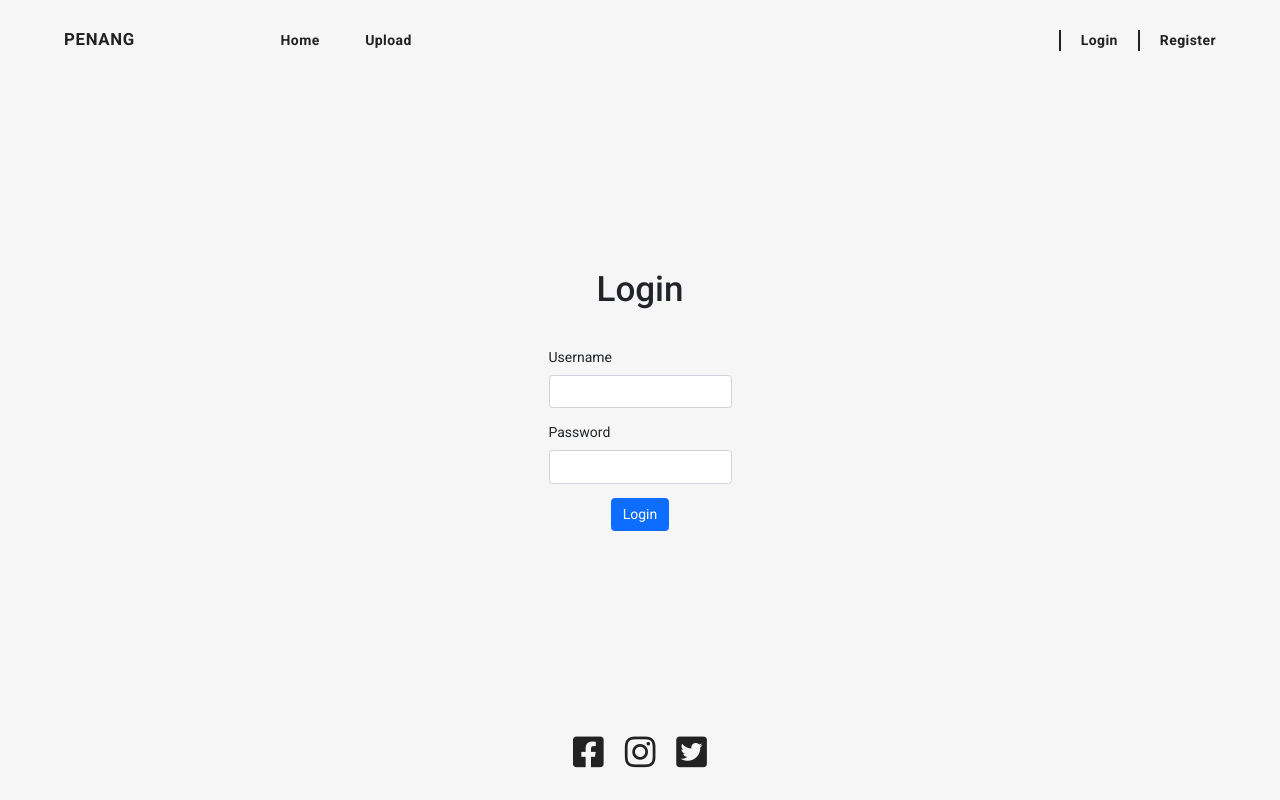
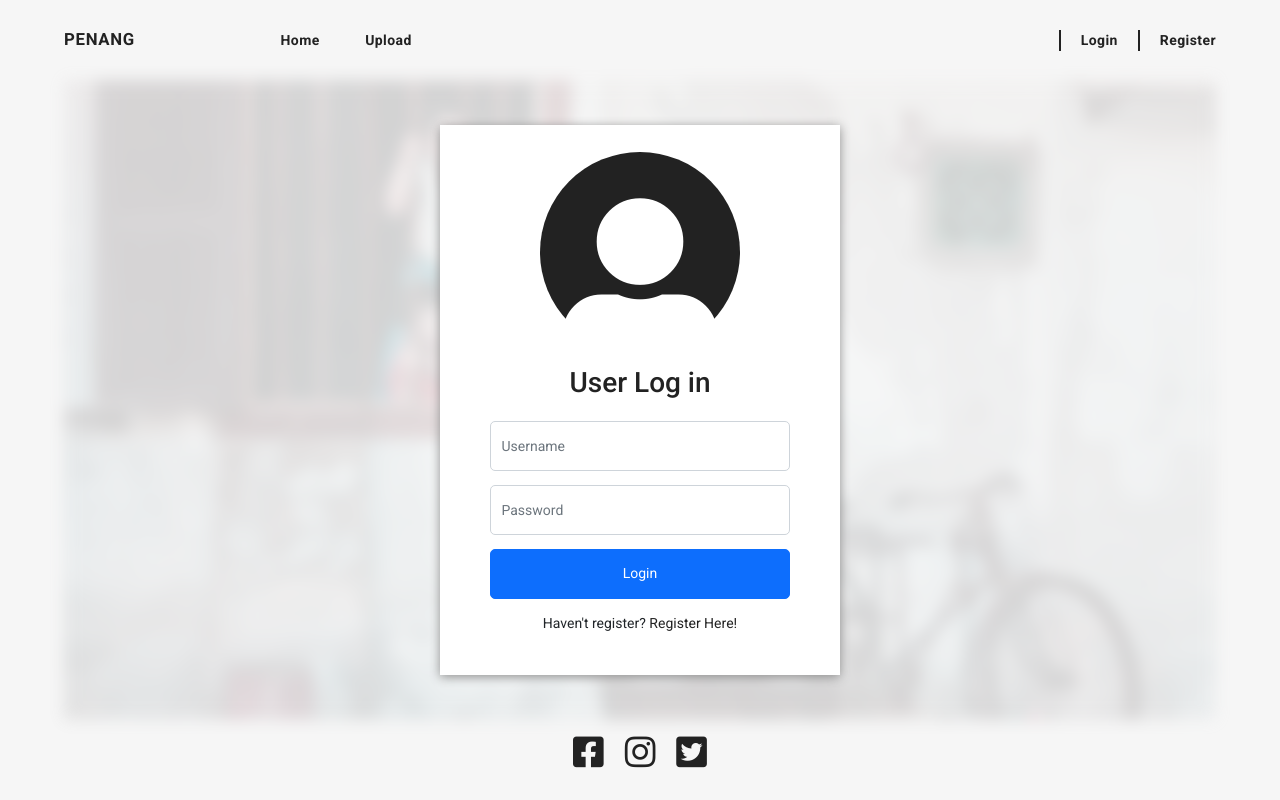
Before and after one commit to lizhang4/MultimediaProject2, a PHP site: page /multimediaproject2/login.php in a window 1280 px wide. Run offline with PHP 8.4, Linux system fonts and the light colour scheme; some libraries are stand-ins or nearby versions.

Commit message:
Added css to login page

```diff
--- /dev/null
+++ b/CSS/loginSignup.css
@@ -0,0 +1,83 @@
+@import url('https://fonts.googleapis.com/css2?family=Roboto:ital,wght@0,100;0,300;0,400;0,500;0,700;0,900;1,100;1,300;1,400;1,500;1,700;1,900&display=swap');
+:root {
+    --color_white: #ffffff;
+    --color_background: #F6F6F6;
+    --color_text: #B5B5B5;
+    --color_body: #8F8F8F;
+    --color_title2: #6D6D6D;
+    --color_title1: #222222;
+
+    --color_red: #DE4C4C;
+    --color_blue: #5D84EA;
+    --color_highlight: #FF8710;
+}
+
+*{
+    margin: 0;
+    padding: 0;
+    box-sizing: border-box;
+    font-size: 14px;
+    font-family: "Roboto", sans-serif;
+    scroll-behavior: smooth;
+}
+
+
+
+.login-container {
+    height: 80vh;
+    position: relative;
+
+}
+
+.login-container::before {
+    content: "";
+    background-image: url(../imgs/HeroImage.jpg);
+    background-size: cover;
+    position: absolute;
+    left: 0;
+    top: 0;
+    bottom: 0;
+    right: 0;
+    background-position: center;
+    opacity: 0.15;
+    z-index: -1;
+
+    filter: blur(8px);
+    -webkit-filter: blur(8px);
+}
+
+.login-container .box {
+    width: 400px;
+    height: 550px;
+    background-color: var(--color_white);
+    box-shadow:  0px 2px 10px 0.25px var(--color_body);
+}
+
+.login-container .account-img {
+    border-radius: 50%;
+    background-color: #222222;
+    width: 200px;
+    height: 200px;
+    position: relative;
+}
+
+.login-container .account-img i {
+    position: absolute;
+    bottom: 0;
+    left: 50%;
+    transform: translateX(-50%);
+    color: var(--color_white);
+    font-size: 11rem;
+}
+
+.login-container h1 {
+    font-size: 2rem;
+    font-weight: 500;
+    color: var(--color_title1);
+}
+
+.login-container input,.login-container button {
+    height: 50px;
+    width: 300px;
+    border-radius: 5px;
+}
--- a/header.php
+++ b/header.php
@@ -28,6 +28,7 @@
     <link rel="stylesheet" href="https://pro.fontawesome.com/releases/v5.10.0/css/all.css" integrity="sha384-AYmEC3Yw5cVb3ZcuHtOA93w35dYTsvhLPVnYs9eStHfGJvOvKxVfELGroGkvsg+p" crossorigin="anonymous"/>
     <link rel="stylesheet" href="./CSS/style.css">
     <link rel="stylesheet" href="./CSS/profile.css">
+    <link rel="stylesheet" href="./CSS/loginSignup.css">
 
 
     <!-- JS -->
--- a/login.php
+++ b/login.php
@@ -5,18 +5,25 @@
 
 
 
-<form id="loginForm" class="CRUD-container d-flex flex-column justify-content-center align-items-center" enctype="multipart/form-data">
-    <h1 class=" text-center">Login</h1><hr>
+<form id="loginForm" class="login-container d-flex flex-column justify-content-center align-items-center" enctype="multipart/form-data">
+    <div class="box d-flex flex-column justify-content-center align-items-center">
 
-    <div class="mb-3">
-        <label for="username" class="form-label">Username</label>
-        <input class="form-control" id="username" name="usernameL">
+        <div class="account-img mb-3">
+            <i class="fas fa-user-alt"></i>
+        </div>
+        <h1 class=" text-center mb-4">User Log in</h1>
+
+        <div class="mb-3">
+            <!-- <label for="username" class="form-label">Username</label> -->
+            <input class="form-control" id="username" name="usernameL" placeholder="Username">
+        </div>
+        <div class="mb-3">
+            <!-- <label for="password" class="form-label">Password</label> -->
+            <input type="text" class="form-control" id="password" name="passwordL" placeholder="Password">
+        </div>
+        <button type="submit" class="btn btn-primary mb-3" name="login">Login</button>
+        <p>Haven't register? <a href="./register.php">Register Here!</a></p>
     </div>
-    <div class="mb-3">
-        <label for="password" class="form-label">Password</label>
-        <input type="text" class="form-control" id="password" name="passwordL">
-    </div>
-    <button type="submit" class="btn btn-primary" name="login">Login</button>
 </form>
 
 
```
